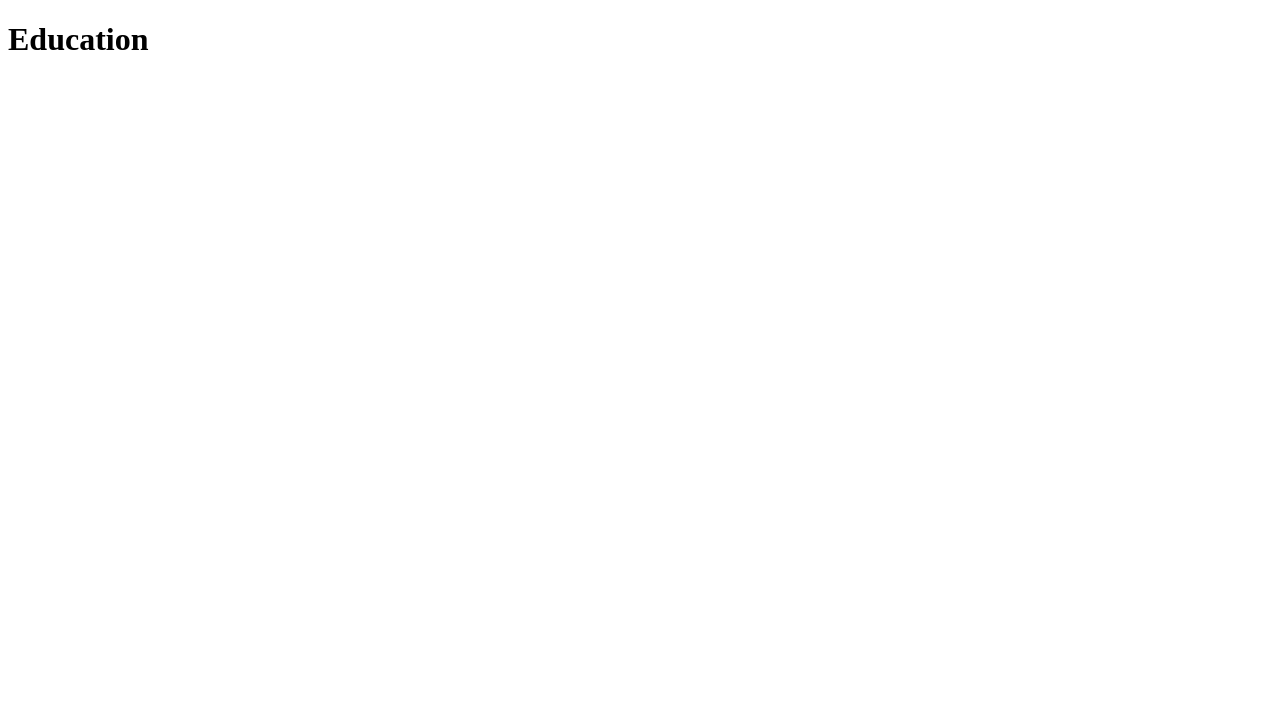
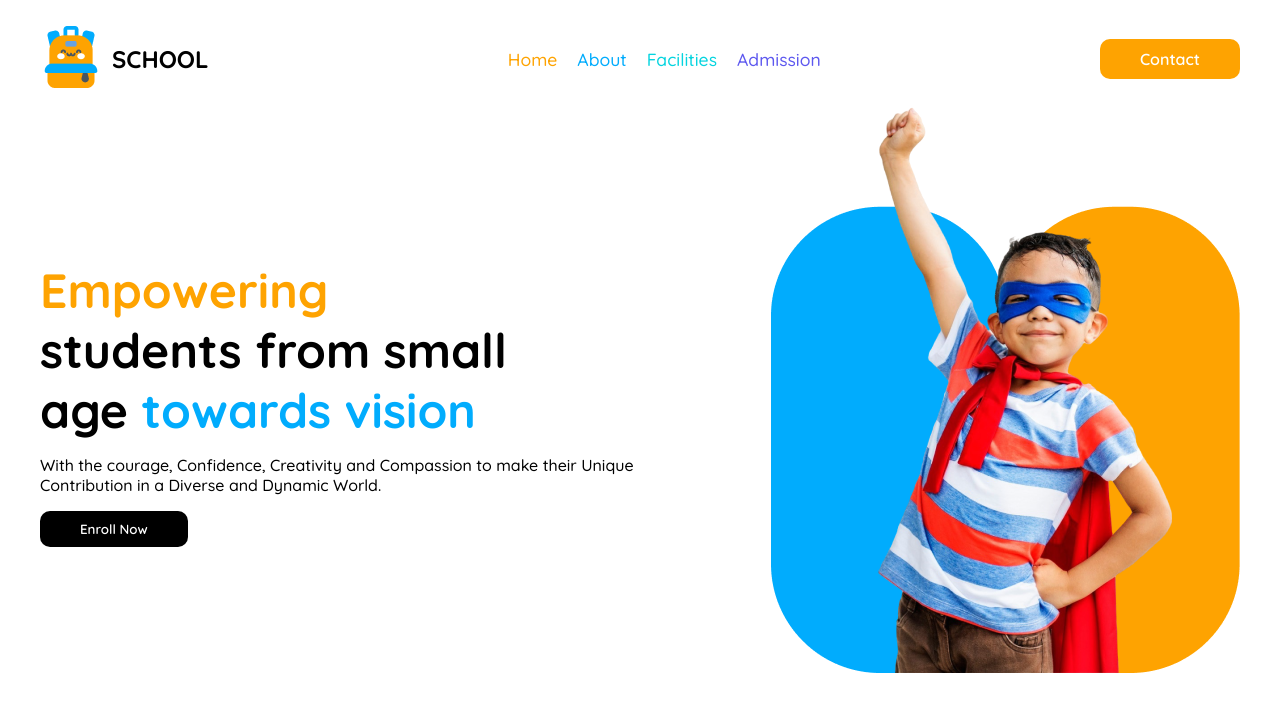
Before and after one commit to SaifurnRahman/Assignment-2, a plain HTML site: page index.html in a window 1280 px wide. Drawn offline with Linux system fonts and the light colour scheme.

Commit message:
added navigation and headere section

```diff
--- a/index.html
+++ b/index.html
@@ -4,8 +4,37 @@
     <meta charset="UTF-8">
     <meta name="viewport" content="width=device-width, initial-scale=1.0">
     <title>Kid Education School </title>
+    <link rel="stylesheet" href="style.css">
 </head>
 <body>
-    <h1>Education</h1>
+    <header class="header">
+        <nav class="nav diplay-flex">
+            <div class="logo diplay-flex"><div class="imagee"><img src="Resource/logo.png" alt=""></div>
+            <h3>SCHOOL</h3></div>
+            <ul class="nav-items diplay-flex">
+                <li><a class="home" href="">Home</a></li>
+                <li><a class="about" href="">About</a></li>
+                <li><a class="facilities" href="">Facilities</a></li>
+                <li><a class="admission" href="">Admission</a></li>
+            </ul>
+            <div class="contact">Contact</div>
+            <img class="menu" src="Resource/menu (1).png" alt="">
+        </nav>
+    <div class="header-section diplay-flex">
+        <div class="header-content">
+            <h1 class="header-title"><span class="Empowering">Empowering</span> <br>
+                students from small <br> age <span class="towards">towards vision</span></h1>
+            <p class="header-discription">With the courage, Confidence, Creativity and Compassion to make their Unique Contribution in a Diverse and Dynamic World.</p>
+            <button class="primary-btn">Enroll Now</button>
+        </div>
+        <div class="header-image"><img src="Resource/hero-kids.png" alt=""></div>
+    </div>
+    </header>
+    <main>
+
+    </main>
+    <footer>
+
+    </footer>
 </body>
 </html>
--- a/style.css
+++ b/style.css
@@ -0,0 +1,113 @@
+
+@import url('https://fonts.googleapis.com/css2?family=Quicksand:wght@300..700&display=swap');
+:root{
+    --primaryColor :#FEA301;
+    --secColor :#01ACFD;
+    --grayColor:rgb(27, 27, 27);
+}
+/* share style */
+
+.diplay-flex{
+    display: flex;
+}
+
+*{
+    box-sizing: border-box;
+    font-family: "Quicksand", serif;
+}
+/* Navigation style */
+.header{
+    max-width: 1200px;
+    margin: 20px auto;
+}
+.nav{
+
+
+    justify-content: space-between;
+    align-items: center;
+}
+.logo{
+    align-items: center;
+    gap: 10px;
+}
+.logo image {
+   max-width: 100%;
+}
+.logo h3 {
+    font-size: 1.5rem;
+}
+
+.nav-items{
+    list-style: none;
+
+}
+.nav-items li {
+    margin-right: 20px;
+
+
+}
+.nav-items li a {
+    text-decoration: none;
+    font-size: 1.1rem;
+    font-weight: 500;
+
+}
+.home{
+    color: #FEA301;
+}
+.about{
+    color:#01ACFD;
+}
+.facilities{
+    color:#05D4DF;
+}
+.admission{
+    color:#5D58EF;
+}
+.contact{
+    background: var(--primaryColor);
+    padding: 10px 40px;
+    border-radius: 10px;
+    color: white;
+    font-weight: 600;
+}
+.nav .menu{
+    display: none;
+}
+
+/* header section style */
+.header-section{
+    align-items: center;
+    gap: 50px;
+}
+.header-title{
+    font-size: 3rem;
+    margin-bottom: 0px;
+}
+.Empowering{
+    color: #FEA301;
+}
+.towards{
+    color: #01ACFD;
+}
+.header-discription{
+    margin-top: 15px;
+    font-weight: 500;
+}
+.primary-btn{
+    background: black;
+    padding: 10px 40px;
+    border-radius: 10px;
+    color: white;
+    font-weight: 600;
+    border: 0px;
+}
+
+@media screen and (max-width: 576px) {
+    .logo h3, .nav-items, .contact{
+        display: none;
+    }
+    .nav .menu{
+        display:  block;
+    }
+}
```
Also changed, not shown: Resource/menu (1).png (added).
